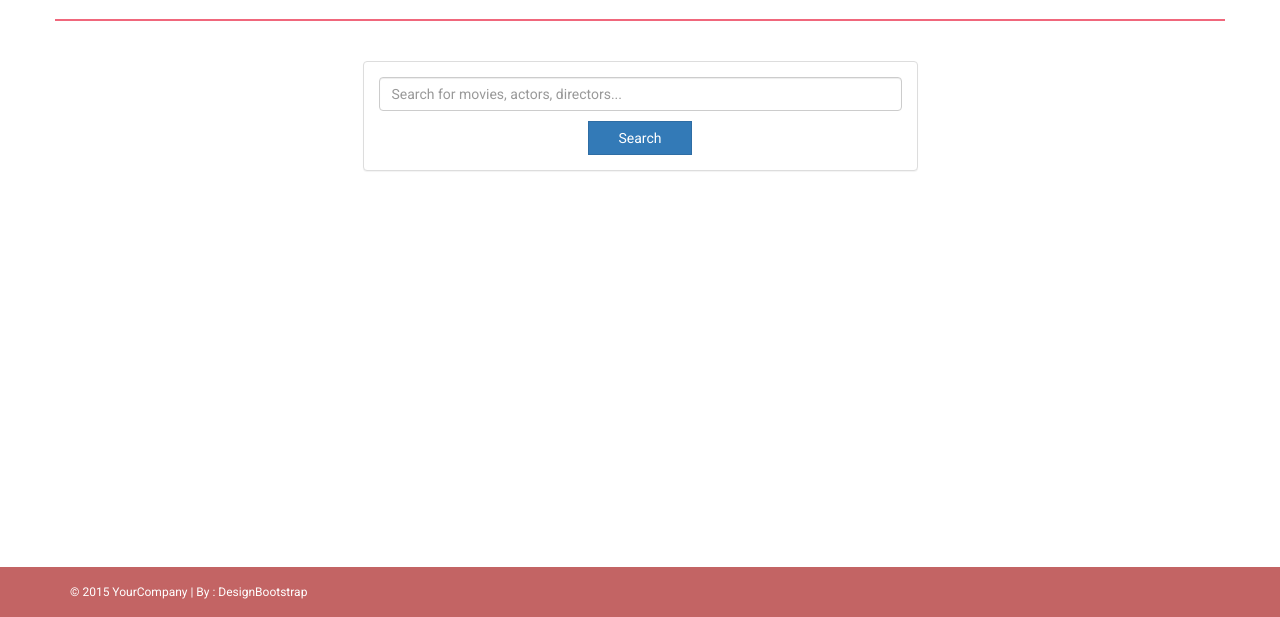
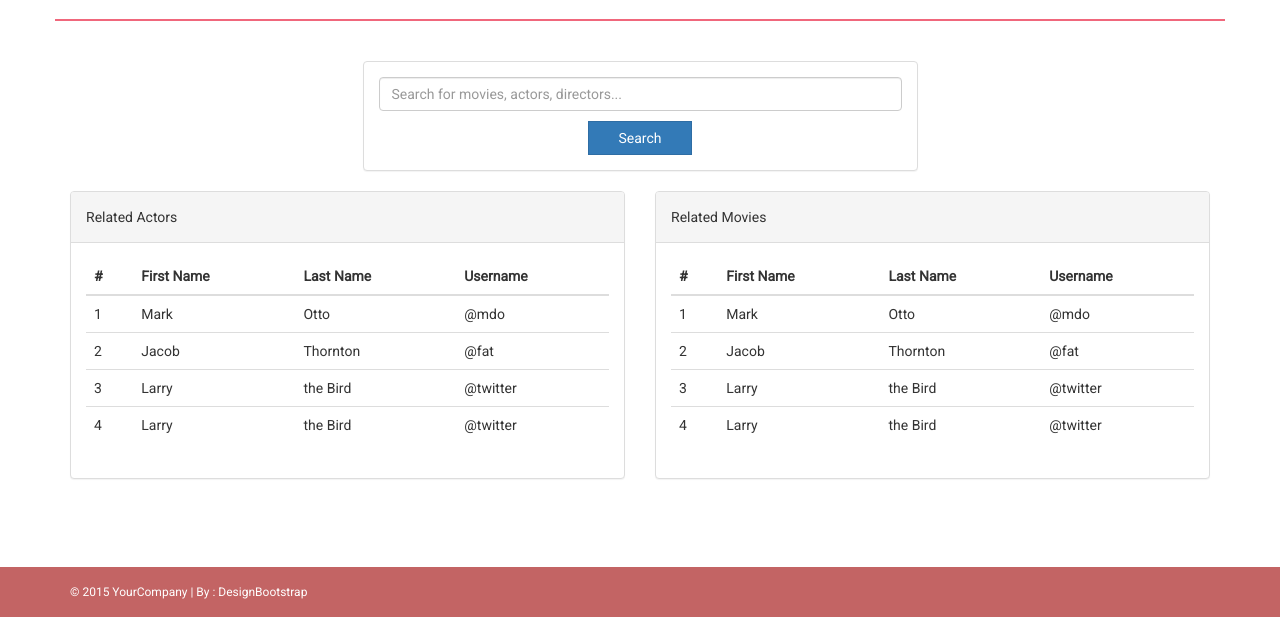
Before and after one commit to vivz/CS143, a PHP site: page / in a window 1280 px wide. Shown: the part 295-912 px from the top of the page. Run offline with PHP 8.4, Linux system fonts and the light colour scheme.

Commit message:
cleaned up welcome page more

```diff
--- a/1c/index.php
+++ b/1c/index.php
@@ -113,7 +113,6 @@
                     <h4 class="page-head-line">Welcome</h4>
 
                 </div>
-
             </div>
             <div class="row">
                 <div class="col-md-6 col-md-offset-3 " >
@@ -132,6 +131,107 @@
                         </div>
                 </div>
 
+            </div>
+            <div class="row">
+                <div class="col-md-6">
+                     <!--    Hover Rows  -->
+                    <div class="panel panel-default">
+                        <div class="panel-heading">
+                            Related Actors
+                        </div>
+                        <div class="panel-body">
+                            <div class="table-responsive">
+                                <table class="table table-hover">
+                                    <thead>
+                                        <tr>
+                                            <th>#</th>
+                                            <th>First Name</th>
+                                            <th>Last Name</th>
+                                            <th>Username</th>
+                                        </tr>
+                                    </thead>
+                                    <tbody>
+                                        <tr>
+                                            <td>1</td>
+                                            <td>Mark</td>
+                                            <td>Otto</td>
+                                            <td>@mdo</td>
+                                        </tr>
+                                        <tr>
+                                            <td>2</td>
+                                            <td>Jacob</td>
+                                            <td>Thornton</td>
+                                            <td>@fat</td>
+                                        </tr>
+                                        <tr>
+                                            <td>3</td>
+                                            <td>Larry</td>
+                                            <td>the Bird</td>
+                                            <td>@twitter</td>
+                                        </tr>
+                                        <tr>
+                                            <td>4</td>
+                                            <td>Larry</td>
+                                            <td>the Bird</td>
+                                            <td>@twitter</td>
+                                        </tr>
+                                    </tbody>
+                                </table>
+                            </div>
+                        </div>
+                    </div>
+                    <!-- End  Hover Rows  -->
+                </div>
+
+                <div class="col-md-6">
+                     <!--    Hover Rows  -->
+                    <div class="panel panel-default">
+                        <div class="panel-heading">
+                            Related Movies
+                        </div>
+                        <div class="panel-body">
+                            <div class="table-responsive">
+                                <table class="table table-hover">
+                                    <thead>
+                                        <tr>
+                                            <th>#</th>
+                                            <th>First Name</th>
+                                            <th>Last Name</th>
+                                            <th>Username</th>
+                                        </tr>
+                                    </thead>
+                                    <tbody>
+                                        <tr>
+                                            <td>1</td>
+                                            <td>Mark</td>
+                                            <td>Otto</td>
+                                            <td>@mdo</td>
+                                        </tr>
+                                        <tr>
+                                            <td>2</td>
+                                            <td>Jacob</td>
+                                            <td>Thornton</td>
+                                            <td>@fat</td>
+                                        </tr>
+                                        <tr>
+                                            <td>3</td>
+                                            <td>Larry</td>
+                                            <td>the Bird</td>
+                                            <td>@twitter</td>
+                                        </tr>
+                                        <tr>
+                                            <td>4</td>
+                                            <td>Larry</td>
+                                            <td>the Bird</td>
+                                            <td>@twitter</td>
+                                        </tr>
+                                    </tbody>
+                                </table>
+                            </div>
+                        </div>
+                    </div>
+                    <!-- End  Hover Rows  -->
+                </div>
             </div>
 
         </div>
```
